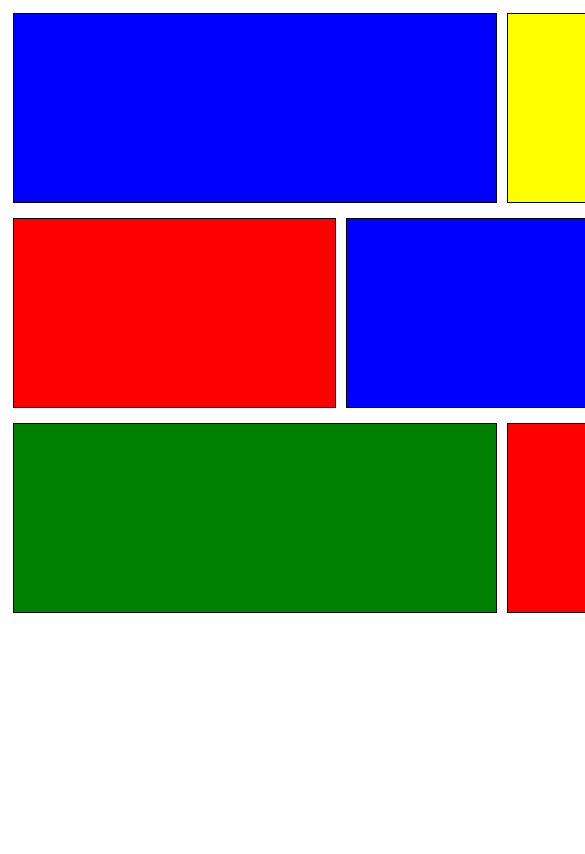
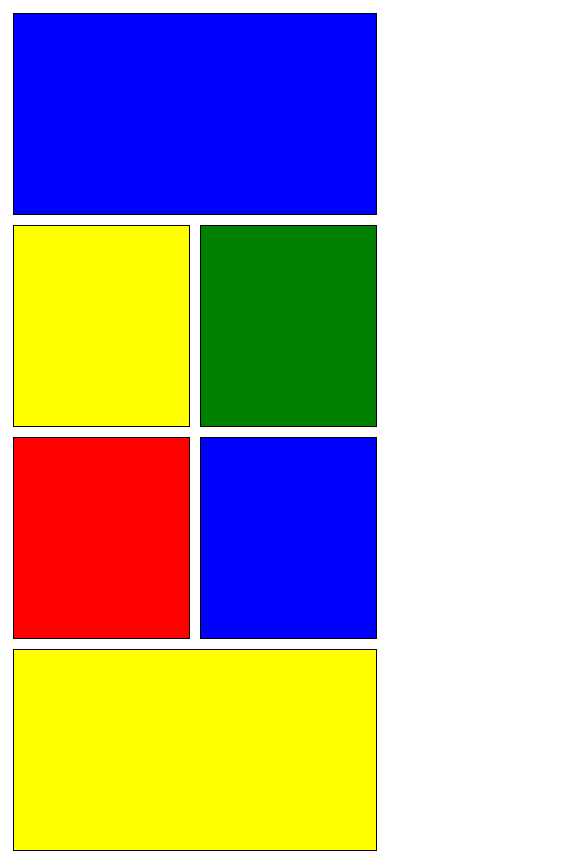
Before and after one commit to lowesusannah/flexy-panels, a plain HTML site: page index.html in a window 390 px wide. Shown: the top 854 px of the page, 585 px wide, since content can reach past the window. Drawn offline with Linux system fonts and the light colour scheme.

Commit message:
make responsive

```diff
--- a/index.html
+++ b/index.html
@@ -12,16 +12,16 @@
       </div>
       <div class="box green">
       </div>
-    </div>
-    <div class="row">
+    <!-- </div> -->
+    <!-- <div class="row"> -->
       <div class="box red">
       </div>
       <div class="box blue">
       </div>
       <div class="box yellow">
       </div>
-    </div>
-    <div class="row">
+    <!-- </div> -->
+    <!-- <div class="row"> -->
       <div class="box green">
       </div>
       <div class="box red">
--- a/scss/_grid.scss
+++ b/scss/_grid.scss
@@ -1,19 +1,15 @@
 
 .row {
   display: flex;
-  width: 1000px;
-  height: 200px;
+  flex-wrap: wrap;
   margin-top: 5px;
 }
 
-.row:nth-child(1){
-  .box:nth-child(1) {
-    flex-grow: 2;
-  }
+.box {
+  flex-grow: 1;
+  flex-basis: 175px;
 }
 
-.row:nth-child(3){
-  .box:nth-child(1) {
-    flex-grow: 2;
-  }
+.box:nth-child(6n+1) {
+  flex-basis: 325px;
 }
--- a/scss/_styling.scss
+++ b/scss/_styling.scss
@@ -1,7 +1,7 @@
 .box {
   border: 1px solid black;
   margin: 5px;
-  flex-grow: 1;
+  height: 200px;
 }
 
 .blue {
```
Also changed, not shown: css/master.css, 1 other file.
